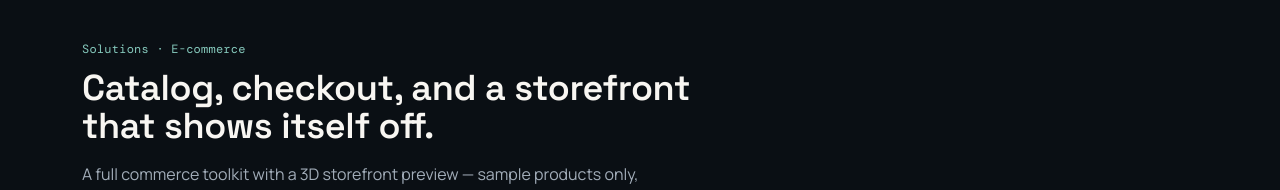
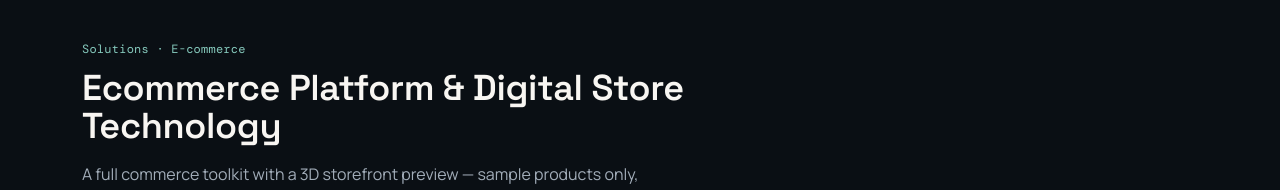
Before and after one commit to kyleel2249/CintexaWeb, a React (Vite) app in the folder artifacts/cintexa/: page /solutions/ecommerce in a window 1280 px wide. Shown: the part 128-318 px from the top of the page. Built offline with nearby package versions, Linux system fonts and the light colour scheme; no server answers.

Commit message:
SEO H1: Ecommerce Platform & Digital Store Technology

```diff
--- a/artifacts/cintexa/src/pages/Ecommerce.tsx
+++ b/artifacts/cintexa/src/pages/Ecommerce.tsx
@@ -5,7 +5,7 @@ export function Ecommerce() {
   return (
     <SolutionPageShell
       eyebrow="Solutions · E-commerce"
-      title="Catalog, checkout, and a storefront that shows itself off."
+      title="Ecommerce Platform & Digital Store Technology"
       intro="A full commerce toolkit with a 3D storefront preview — sample products only, wired to your real catalog on launch."
     >
       <Storefront3D className="max-w-lg" />
```
